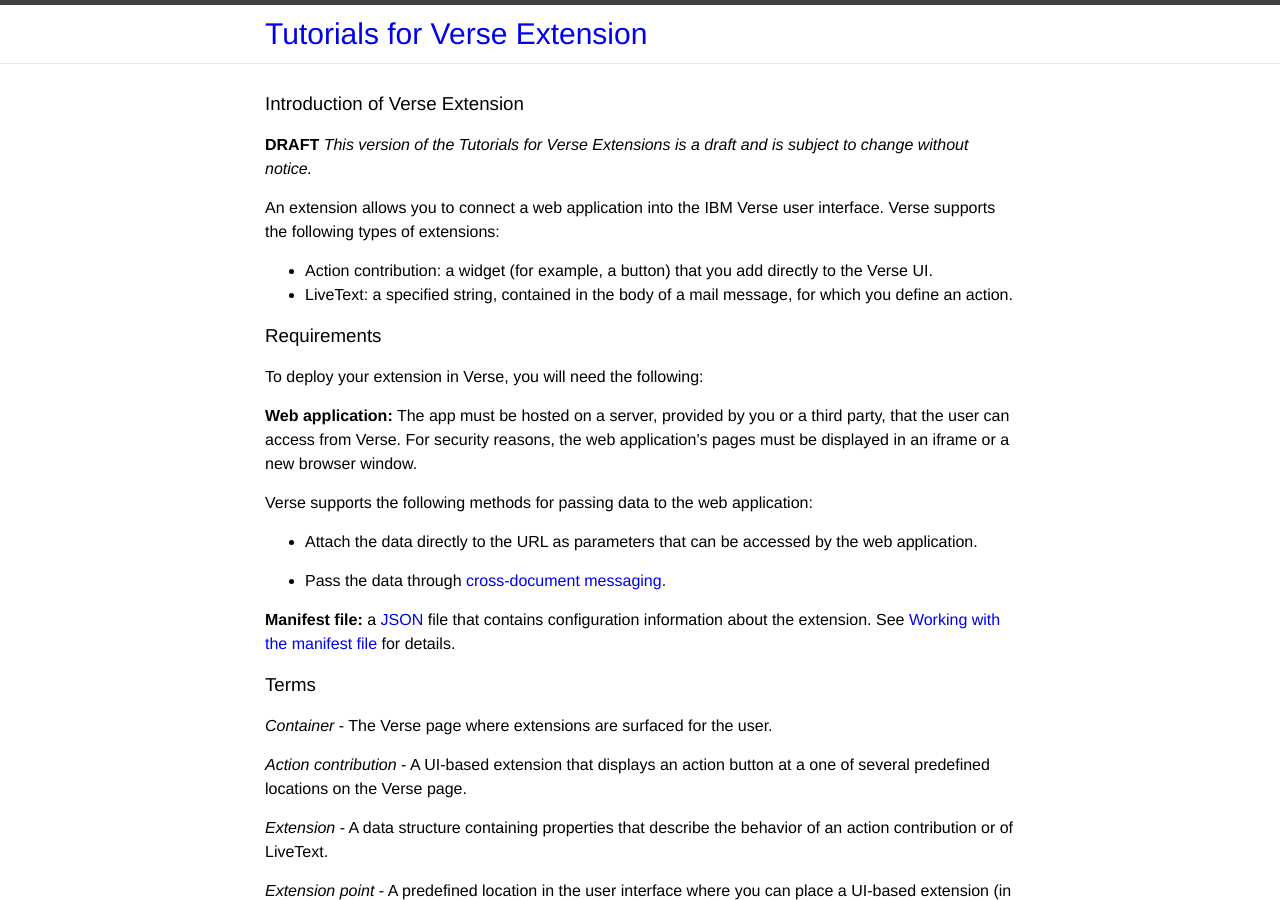
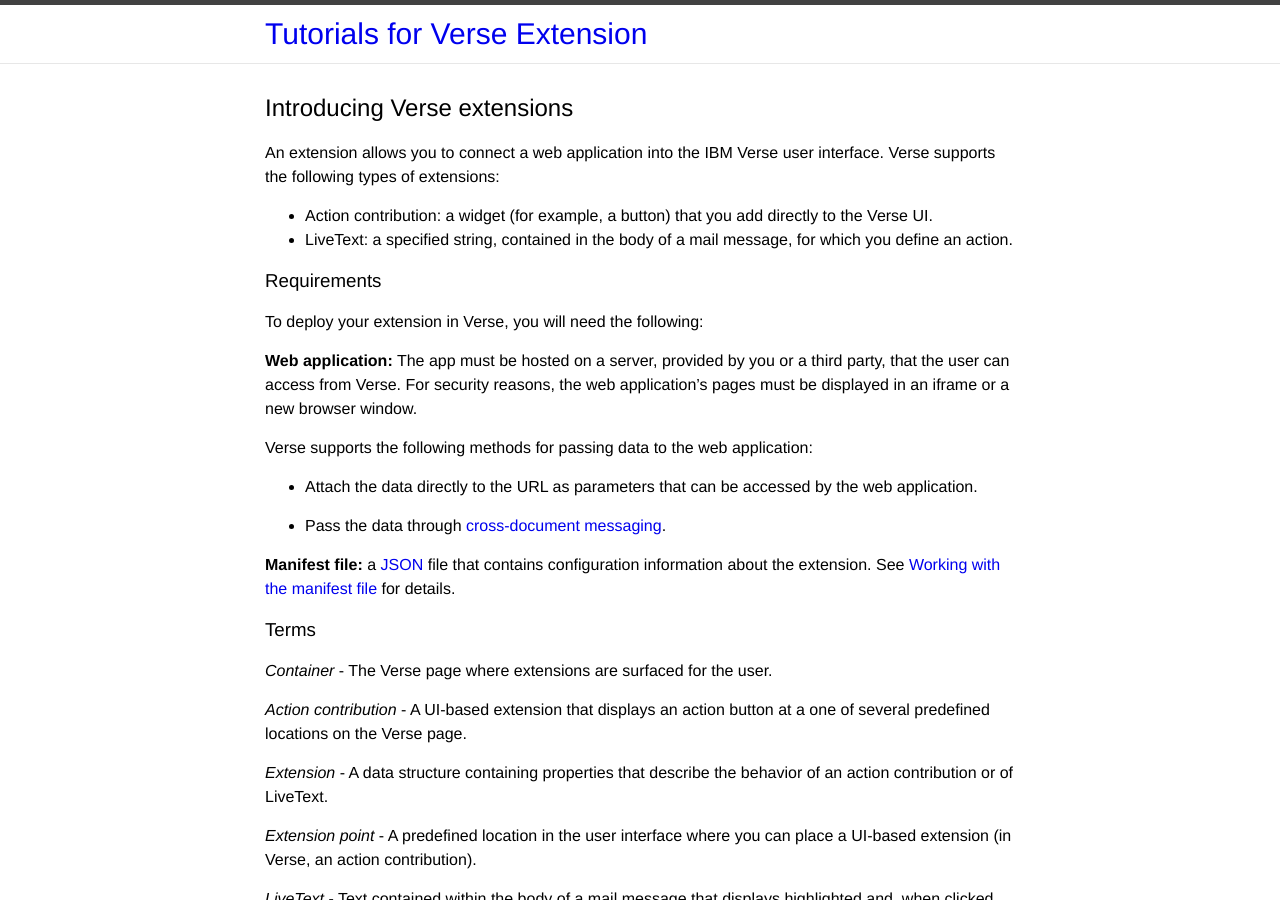
Before and after one commit to ibmverse/verse-developer, a Jekyll site: the page built from _tutorials/tutorial-ext-intro.markdown, in a window 1280 px wide and 900 px high. Built offline with Jekyll 4.4.1, drawn with Linux system fonts in a browser that asks for light colours.

Commit message:
Edits from elizabeth_bowling@us.ibm.com
@ylin Ready to merge.

```diff
--- a/_tutorials/tutorial-ext-intro.markdown
+++ b/_tutorials/tutorial-ext-intro.markdown
@@ -2,13 +2,11 @@
 [//]: # (Copyright IBM Corp. 2016  All Rights Reserved.)
 
 layout: default
-title:  "Introduction of Verse Extension"
+title:  "Introducing Verse extensions"
 categories:
 ---
 
-### {{page.title}}
-
-__DRAFT__ *This version of the Tutorials for Verse Extensions is a draft and is subject to change without notice.*
+## {{page.title}}
 
 An extension allows you to connect a web application into the IBM Verse user interface. Verse supports the following types of extensions:
 * Action contribution: a widget (for example, a button) that you add directly to the Verse UI.
```
